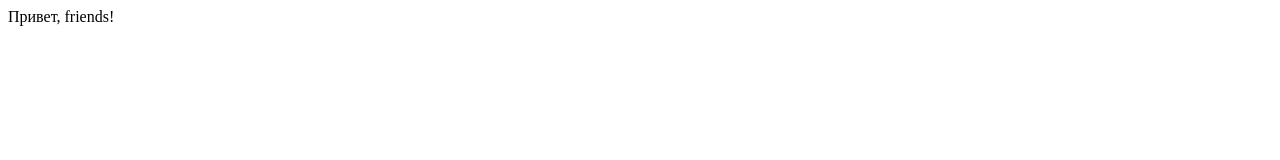
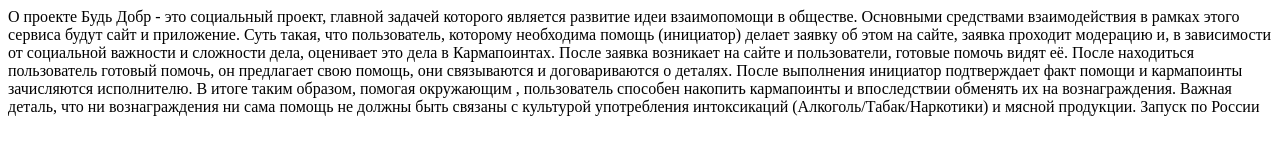
Before and after one commit to artartemev/site, a plain HTML site: page index.html in a window 1280 px wide. Drawn offline with Linux system fonts and the light colour scheme.

Commit message:
description

```diff
--- a/index.html
+++ b/index.html
@@ -4,6 +4,13 @@
 	<title>artartemev</title>
 </head>
 <body>
-Привет, friends!
+О проекте
+Будь Добр - это социальный проект, главной задачей которого является развитие идеи взаимопомощи в обществе. Основными средствами взаимодействия в рамках этого сервиса будут сайт и приложение.
+
+Суть такая, что пользователь, которому необходима помощь (инициатор) делает заявку об этом на сайте, заявка проходит модерацию и, в зависимости от социальной важности и сложности дела, оценивает это дела в Кармапоинтах. После заявка возникает на сайте и пользователи, готовые помочь видят её. После находиться пользователь готовый помочь, он предлагает свою помощь, они связываются и договариваются о деталях. После выполнения инициатор подтверждает факт помощи и кармапоинты зачисляются исполнителю. В итоге таким образом, помогая окружающим , пользователь способен накопить кармапоинты и впоследствии обменять их на вознаграждения. Важная деталь, что ни вознаграждения ни сама помощь не должны быть связаны с культурой употребления интоксикаций (Алкоголь/Табак/Наркотики) и мясной продукции.
+
+
+
+Запуск по России
 </body>
 </html>
```
